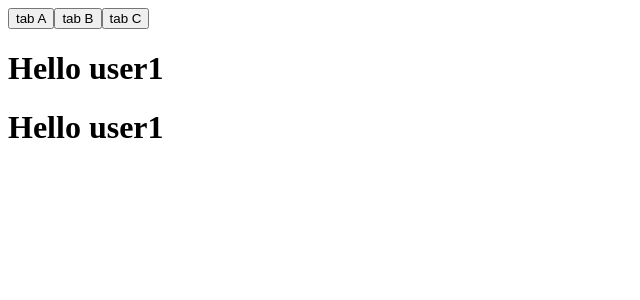
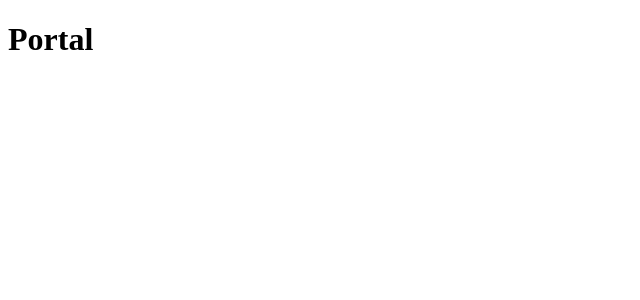
Before and after one commit to AppServiceProvider/vue, a Vue app: page / in a window 1280 px wide. Shown: the top 300 px of the page, without its empty margins (0-640 px from the left). Built offline with nearby package versions, Linux system fonts and the light colour scheme.

Commit message:
Teleport Component

```diff
--- a/index.html
+++ b/index.html
@@ -8,6 +8,7 @@
   </head>
   <body>
     <div id="app"></div>
+    <div id="portal-root"></div>
     <script type="module" src="/src/main.js"></script>
   </body>
 </html>
--- a/src/App.vue
+++ b/src/App.vue
@@ -1,38 +1,22 @@
 <template>
-  <button @click="activeTab = 'ChildOne'">tab A</button>
-  <button @click="activeTab = 'ChildTwo'">tab B</button>
-  <button @click="activeTab = 'ChildThree'">tab C</button>
 
-  <keep-alive>
-    <component :is="activeTab" />
-  </keep-alive>
+<teleport to='#portal-root'>
 
-  <ChildOne v-if="activeTab === 'ChildOne'" />
-  <ChildTwo v-if="activeTab === 'ChildTwo'" />
-  <ChildThree v-if="activeTab === 'ChildThree'" />
+  <Portal />
+
+</teleport>
 
 </template>
 
-<script >
-import ChildOne from "./components/ChildOne.vue";
-import ChildTwo from "./components/ChildTwo.vue";
-import ChildThree from "./components/ChildThree.vue";
-
+<script>
+import Portal from "./components/Portal.vue";
 
 export default {
   name: "App",
-  components:{
-        ChildOne,
-        ChildTwo,
-        ChildThree,
-
-    },
-    data(){
-        return{
-          activeTab: 'ChildOne',
-      }
-  }
-}
+  components: {
+    Portal,
+  },
+};
 </script>
 
 <style></style>
--- a/src/components/ChildOne.vue
+++ /dev/null
@@ -1,9 +0,0 @@
-<template>
-  <div>
-    <h1>Hello user1</h1>
-  </div>
-</template>
-
-<script setup>
-
-</script>
--- a/src/components/ChildThree.vue
+++ /dev/null
@@ -1,9 +0,0 @@
-<template>
-    <div>
-      <h1>Hello user3</h1>
-    </div>
-  </template>
-
-  <script setup>
-
-  </script>
--- a/src/components/ChildTwo.vue
+++ /dev/null
@@ -1,17 +0,0 @@
-<template>
-    <div>
-      <h1>Hello user2</h1>
-      <input type="text" v-model="name">
-    </div>
-  </template>
-
-  <script>
-    export default{
-      name: 'ChildTwo',
-      data(){
-        return {
-          name: ''
-      }
-    }
-  }
-  </script>
--- /dev/null
+++ b/src/components/Portal.vue
@@ -0,0 +1,11 @@
+<template>
+    <div>
+      <h1>Portal</h1>
+    </div>
+  </template>
+
+  <script>
+    export default{
+      name: 'Portal',
+  }
+  </script>
```
